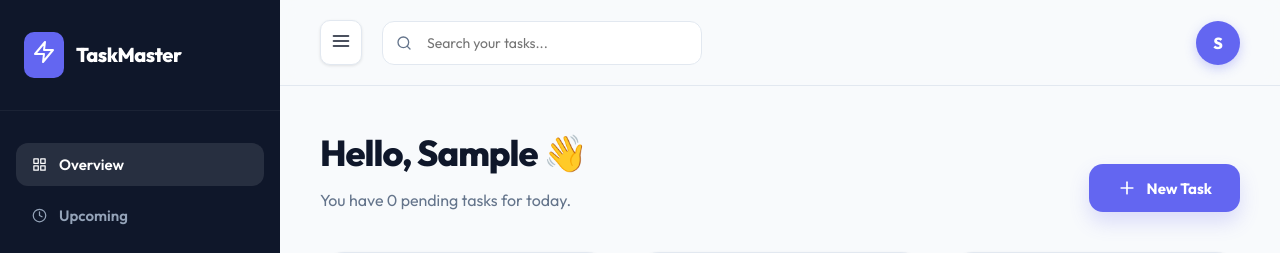
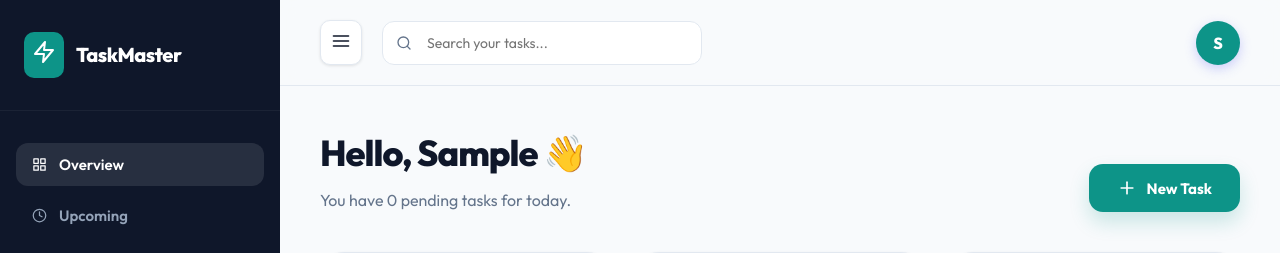
Before and after one commit to saudmemon/task-management-frontend, a Next.js app: page /dashboard in a window 1280 px wide. Shown: the top 253 px of the page. Built offline with nearby package versions, Linux system fonts and the light colour scheme; no server answers; sample sign-in values are in the browser's storage.

Commit message:
Update unique favicon and Teal theme

```diff
--- a/pages/_app.js
+++ b/pages/_app.js
@@ -6,7 +6,7 @@ function MyApp({ Component, pageProps }) {
         <>
             <Head>
                 <title>TaskMaster - Organize Your Life</title>
-                <link rel="icon" href="/favicon.svg" type="image/svg+xml" />
+                <link rel="icon" href="/favicon.png" type="image/png" />
                 <meta name="viewport" content="width=device-width, initial-scale=1" />
             </Head>
             <Component {...pageProps} />
--- a/pages/dashboard.js
+++ b/pages/dashboard.js
@@ -224,7 +224,7 @@ export default function Dashboard() {
             <button
               onClick={() => setIsAddingTask(true)}
               style={{
-                background: '#6366f1',
+                background: '#0d9488',
                 color: 'white',
                 padding: '14px 28px',
                 borderRadius: '14px',
@@ -233,7 +233,7 @@ export default function Dashboard() {
                 display: 'flex',
                 alignItems: 'center',
                 gap: '10px',
-                boxShadow: '0 10px 20px rgba(99, 102, 241, 0.2)'
+                boxShadow: '0 10px 20px rgba(13, 148, 136, 0.2)'
               }}
             >
               <FiPlus size={20} /> New Task
@@ -277,7 +277,7 @@ export default function Dashboard() {
                   style={{ width: '100%', padding: '12px', borderRadius: '10px', border: '1px solid #e2e8f0', background: '#f8fafc', fontSize: '14px', outline: 'none', minHeight: '80px', resize: 'none' }}
                 />
                 <div style={{ display: 'flex', gap: '12px', marginTop: '16px' }}>
-                  <button onClick={handleAddTask} style={{ flex: 1, background: '#6366f1', color: 'white', padding: '12px', borderRadius: '10px', fontWeight: '700' }}>Create</button>
+                  <button onClick={handleAddTask} style={{ flex: 1, background: '#0d9488', color: 'white', padding: '12px', borderRadius: '10px', fontWeight: '700' }}>Create</button>
                   <button onClick={() => setIsAddingTask(false)} style={{ flex: 1, background: '#e2e8f0', padding: '12px', borderRadius: '10px', fontWeight: '700' }}>Cancel</button>
                 </div>
               </div>
--- a/styles/globals.css
+++ b/styles/globals.css
@@ -1,10 +1,10 @@
 @import url('https://fonts.googleapis.com/css2?family=Outfit:wght@300;400;500;600;700;800&display=swap');
 
 :root {
-  --primary: #6366f1;
-  --primary-hover: #4f46e5;
-  --secondary: #ec4899;
-  --accent: #8b5cf6;
+  --primary: #0d9488;
+  --primary-hover: #0f766e;
+  --secondary: #0ea5e9;
+  --accent: #6366f1;
   --bg-app: #f8fafc;
   --text-main: #0f172a;
   --text-muted: #64748b;
```
Also changed, not shown: public/favicon.png (added), public/favicon.svg (deleted).
